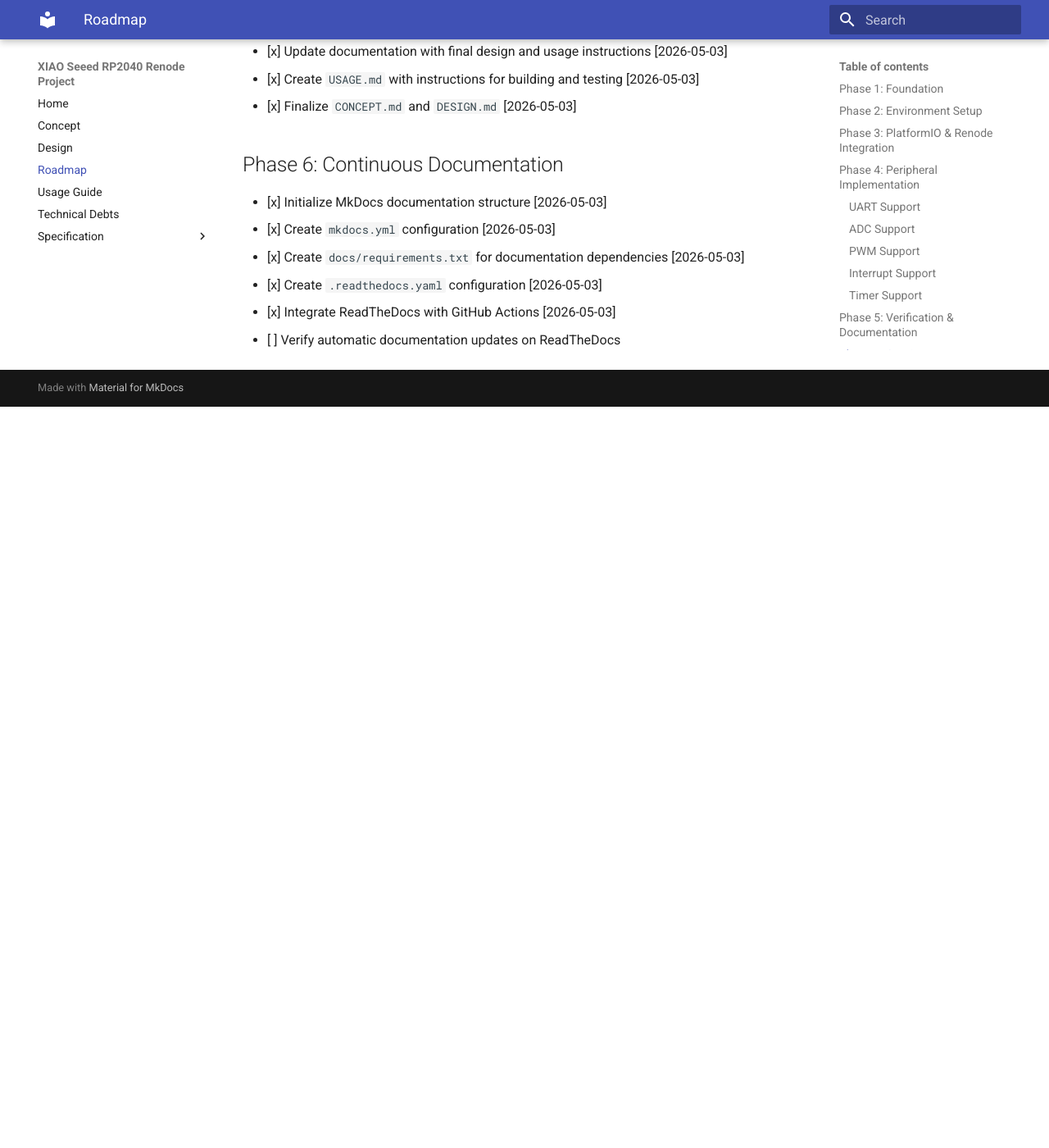
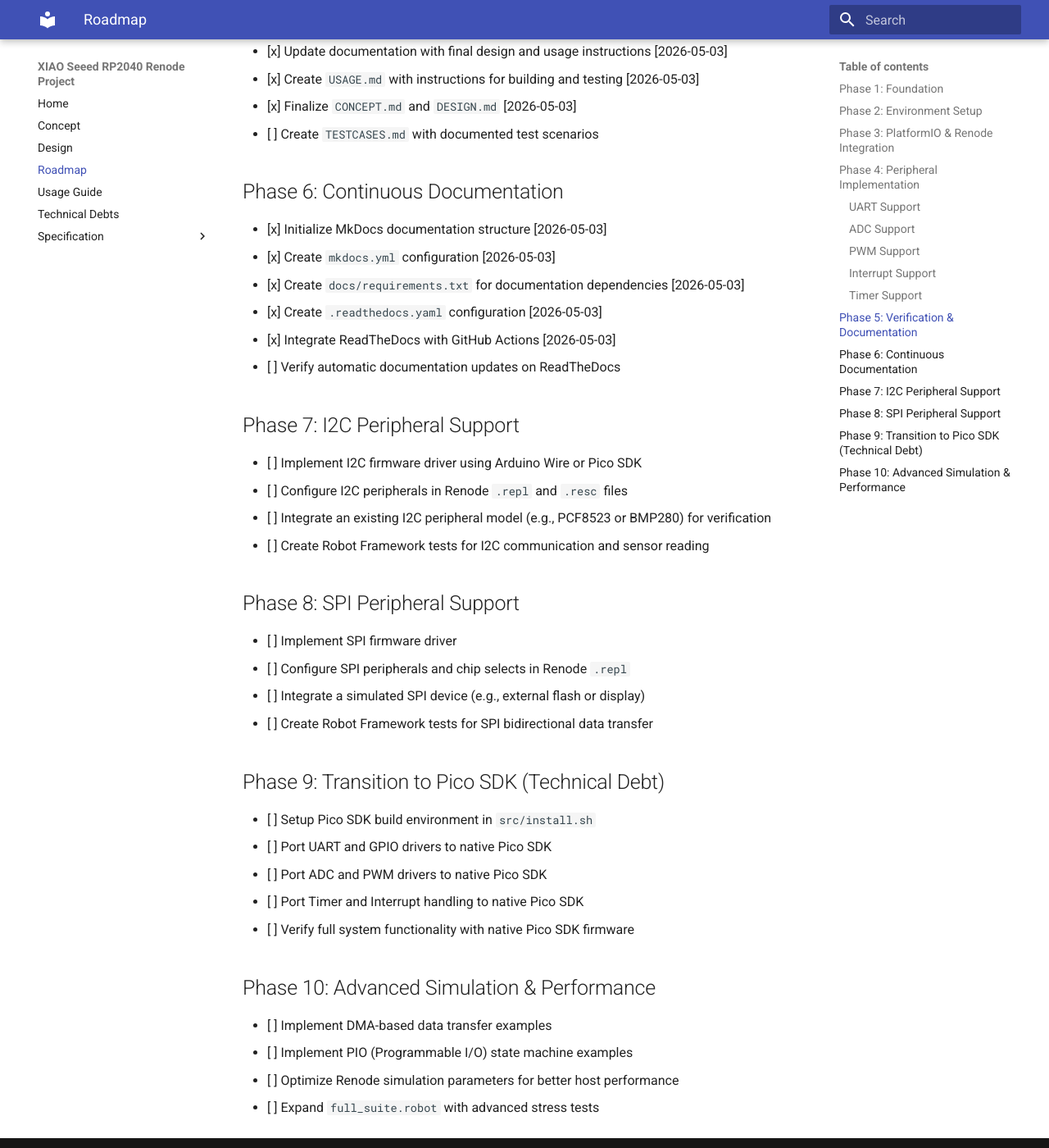
Before and after one commit to chatelao/xiao-seeed-rp2040-renode, an MkDocs documentation site: the page built from docs/ROADMAP.md, in a window 1280 px wide and 1400 px high, scrolled down 2072 px. Shown: the whole window at 82% size. Built offline with MkDocs 1.6.1 and Material for MkDocs 9.7.7, drawn with Linux system fonts in a browser that asks for light colours; before the commit the page ends 2568 px from its top, so only the background shows below that.

Commit message:
docs: expand ROADMAP.md with new peripheral and sdk phases
- Added a task to Phase 5 for creating TESTCASES.md.
- Added Phase 7: I2C Peripheral Support (driver, config, sensor integration).
- Added Phase 8: SPI Peripheral Support (driver, config, device integration).
- Added Phase 9: Transition to Pico SDK (addressing technical debt).
- Added Phase 10: Advanced Simulation & Performance (DMA, PIO, optimization).

These additions break down larger project objectives into modest, feasible steps as per the roadmap guidelines.

```diff
--- a/docs/ROADMAP.md
+++ b/docs/ROADMAP.md
@@ -57,6 +57,7 @@ The final plan to implement the `CONCEPT.md` and `DESIGN.md` to achieve the top
 - [x] Update documentation with final design and usage instructions [2026-05-03]
    - [x] Create `USAGE.md` with instructions for building and testing [2026-05-03]
    - [x] Finalize `CONCEPT.md` and `DESIGN.md` [2026-05-03]
+- [ ] Create `TESTCASES.md` with documented test scenarios
 ## Phase 6: Continuous Documentation
 - [x] Initialize MkDocs documentation structure [2026-05-03]
 - [x] Create `mkdocs.yml` configuration [2026-05-03]
@@ -64,3 +65,28 @@ The final plan to implement the `CONCEPT.md` and `DESIGN.md` to achieve the top
 - [x] Create `.readthedocs.yaml` configuration [2026-05-03]
 - [x] Integrate ReadTheDocs with GitHub Actions [2026-05-03]
 - [ ] Verify automatic documentation updates on ReadTheDocs
+
+## Phase 7: I2C Peripheral Support
+- [ ] Implement I2C firmware driver using Arduino Wire or Pico SDK
+- [ ] Configure I2C peripherals in Renode `.repl` and `.resc` files
+- [ ] Integrate an existing I2C peripheral model (e.g., PCF8523 or BMP280) for verification
+- [ ] Create Robot Framework tests for I2C communication and sensor reading
+
+## Phase 8: SPI Peripheral Support
+- [ ] Implement SPI firmware driver
+- [ ] Configure SPI peripherals and chip selects in Renode `.repl`
+- [ ] Integrate a simulated SPI device (e.g., external flash or display)
+- [ ] Create Robot Framework tests for SPI bidirectional data transfer
+
+## Phase 9: Transition to Pico SDK (Technical Debt)
+- [ ] Setup Pico SDK build environment in `src/install.sh`
+- [ ] Port UART and GPIO drivers to native Pico SDK
+- [ ] Port ADC and PWM drivers to native Pico SDK
+- [ ] Port Timer and Interrupt handling to native Pico SDK
+- [ ] Verify full system functionality with native Pico SDK firmware
+
+## Phase 10: Advanced Simulation & Performance
+- [ ] Implement DMA-based data transfer examples
+- [ ] Implement PIO (Programmable I/O) state machine examples
+- [ ] Optimize Renode simulation parameters for better host performance
+- [ ] Expand `full_suite.robot` with advanced stress tests
```
